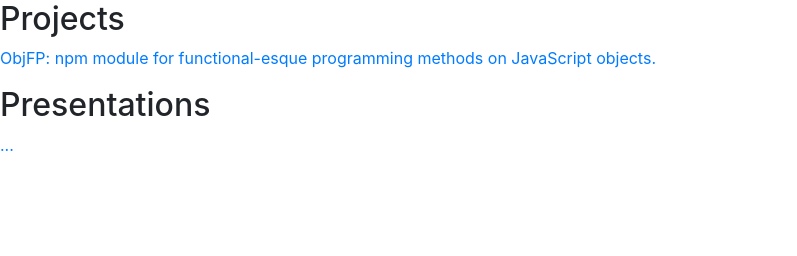
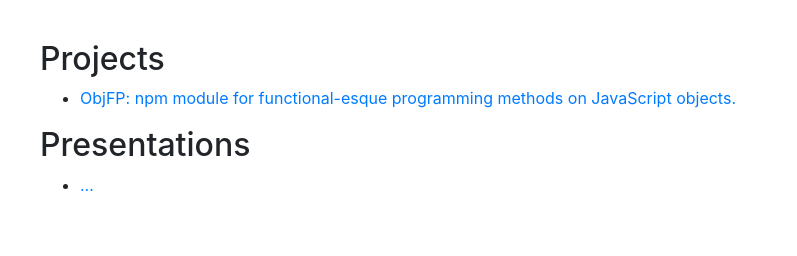
Before and after one commit to joeybuczek/joeybuczek.github.io, a plain HTML site: page index.html in a window 1280 px wide. Shown: the whole page, without its empty margins (0-797 px from the left). Drawn offline with nearby package versions, Linux system fonts and the light colour scheme.

Commit message:
updated readme index

```diff
--- a/index.html
+++ b/index.html
@@ -9,16 +9,23 @@
   <link rel="stylesheet" href="https://maxcdn.bootstrapcdn.com/bootstrap/4.0.0-beta.2/css/bootstrap.min.css" integrity="sha384-PsH8R72JQ3SOdhVi3uxftmaW6Vc51MKb0q5P2rRUpPvrszuE4W1povHYgTpBfshb" crossorigin="anonymous">
 </head>
 <body>
+  <div style="padding:40px;">
 
-  <h2>Projects</h2>
-  <p>
-    <a href="https://github.com/joeybuczek/ObjFP">ObjFP: npm module for functional-esque programming methods on JavaScript objects.</a>
-  </p>
+    <h2>Projects</h2>
+    <ul>
+      <li>
+        <a href="https://github.com/joeybuczek/ObjFP">ObjFP: npm module for functional-esque programming methods on JavaScript objects.</a>
+      </li>
+    </ul>
 
-  <h2>Presentations</h2>
-  <p>
-    <a href="#">...</a>
-  </p>
+    <h2>Presentations</h2>
+    <ul>
+      <li>
+        <a href="#">...</a>
+      </li>
+    </ul>
+
+  </div>
 
   <!-- Bootstrap 4.x -->
   <script src="https://code.jquery.com/jquery-3.2.1.slim.min.js" integrity="sha384-KJ3o2DKtIkvYIK3UENzmM7KCkRr/rE9/Qpg6aAZGJwFDMVNA/GpGFF93hXpG5KkN" crossorigin="anonymous"></script>
```
Also changed, not shown: 1 other file.
